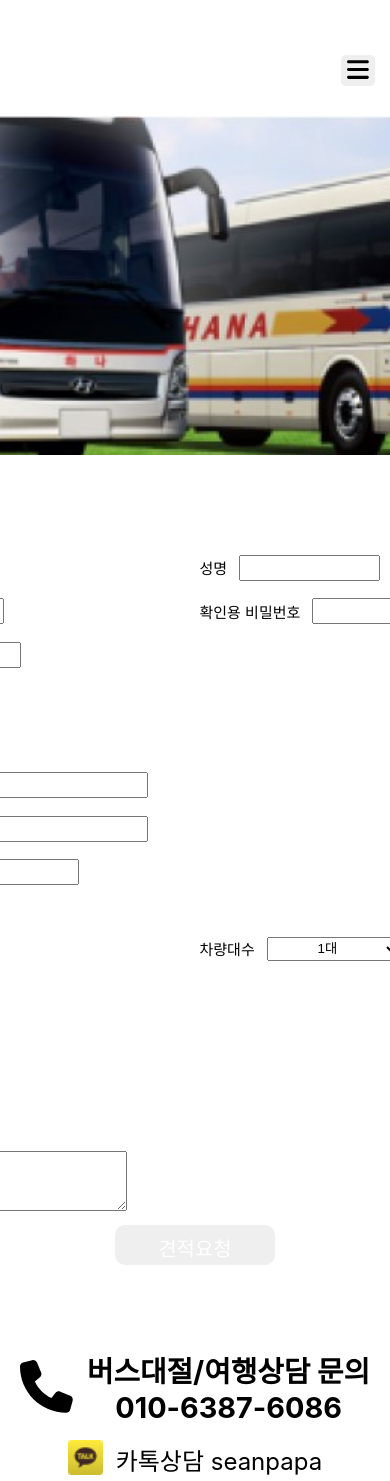
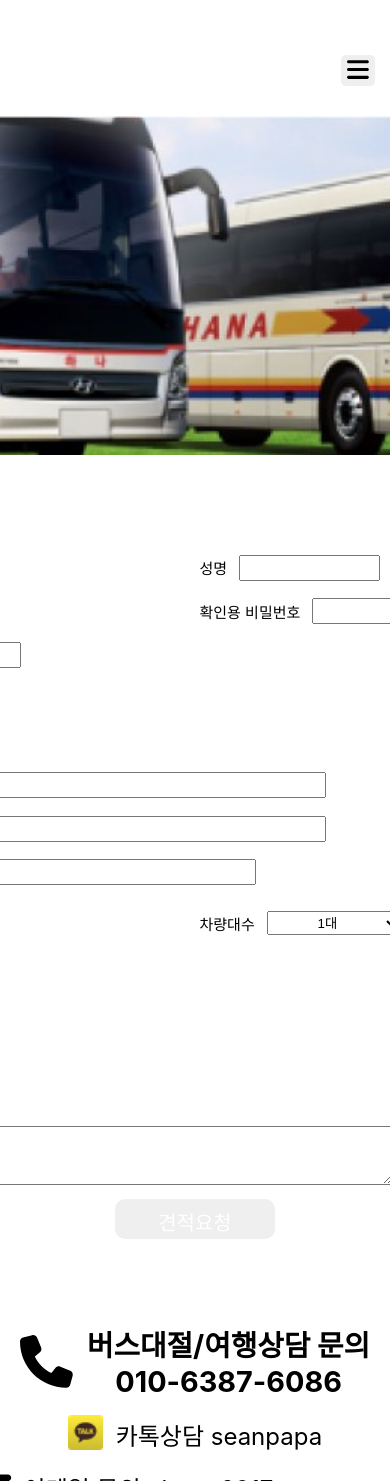
Before and after one commit to ek-tour-renewal/ek-tour-client, a React (Create React App) app: page / in a window 390 px wide. Shown: the top 1481 px of the page. Built offline with nearby package versions, Linux system fonts and the light colour scheme; no server answers.

Commit message:
add responsive web

```diff
--- a/src/components/estimate/estimate.module.css
+++ b/src/components/estimate/estimate.module.css
@@ -8,7 +8,6 @@ input, select {
   border: 1px solid makerLightGrey;
   text-align: center;
   height: 1.5em;
-  margin-right: 0.5em;
 }
 
 select {
@@ -20,6 +19,7 @@ input:focus, textarea:focus {
 }
 
 p {
+  width: max-content;
   margin: 0.3em 0;
   margin-right: 0.8em;
 }
@@ -29,7 +29,7 @@ button {
 }
 
 .estimate {
-  flex-basis: 50%;
+  width: 100%;
 }
 
 .estimateBox {
@@ -126,7 +126,7 @@ button {
 }
 
 .placeInput {
-  width: 20em;
+  width: 50%;
 }
 
 .travelSelect {
@@ -135,6 +135,7 @@ button {
 
 .placeSelect {
   width: 4.7em;
+  margin-right: 0.5em;
 }
 
 .departDateInput,
@@ -160,13 +161,13 @@ button {
 }
 
 .hyphen {
-  margin: 0 0.5em;
+  margin: 0 0.3em;
   margin-bottom: 0.3em;
 }
 
 .memoTextarea {
   height: 4em;
-  width: 20em;
+  width: 60%;
 }
 
 .requestButtonContainer {
@@ -191,8 +192,16 @@ button {
   font-weight: bold;
 }
 
-@media screen and (max-width:768px) {
+@media screen and (max-width:1024px) {
   .data {
     flex-direction: column;
   }
+
+  .estimate_1 {
+    padding-bottom: 0;
+  }
+
+  .estimate_2 {
+    padding-top: 0;
+  }
 }
```
